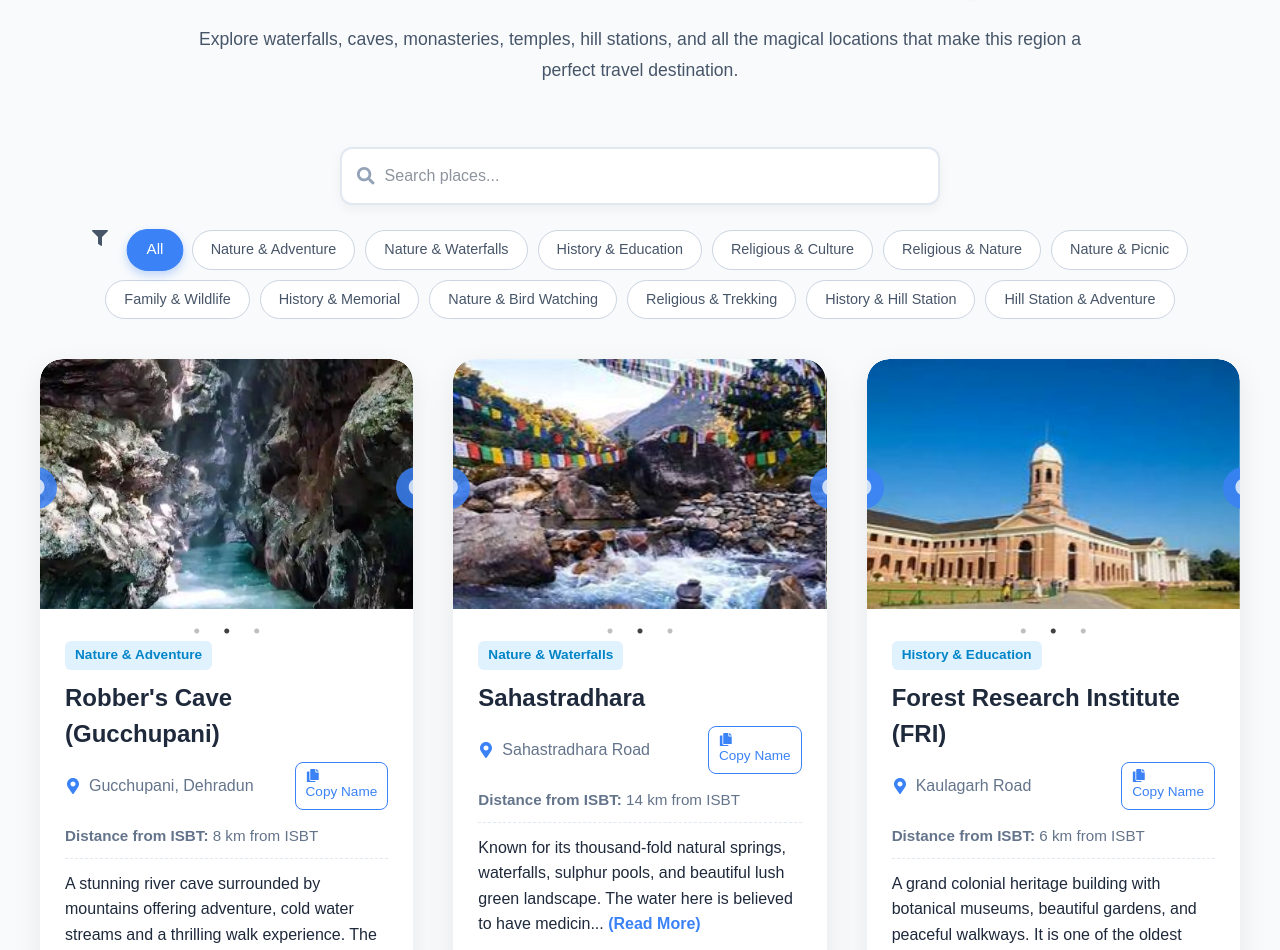
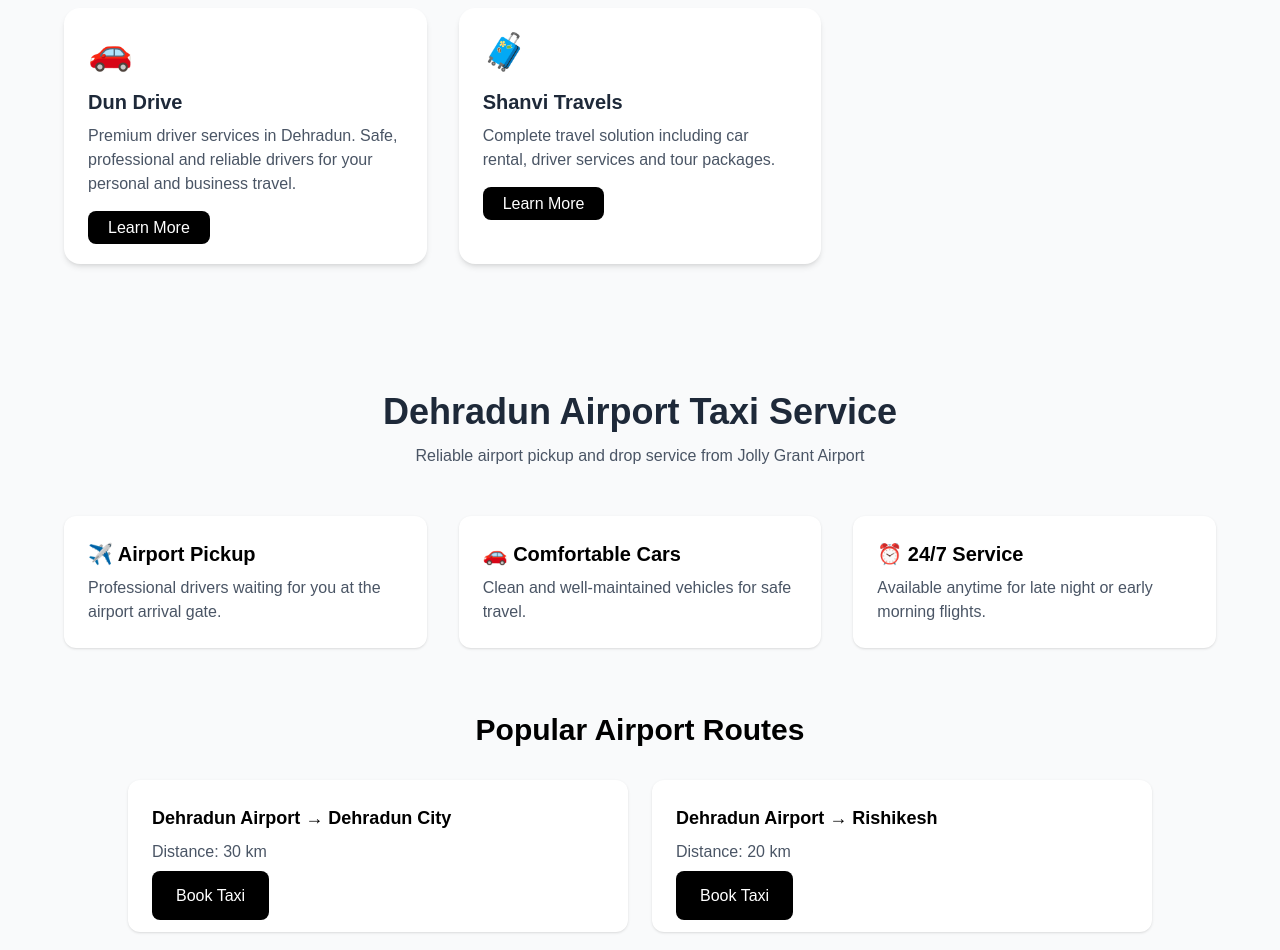
Before and after one commit to Mohitrana11/doonDrives, a React (Vite) app: page / in a window 1280 px wide. Shown: the part 1702-2652 px from the top of the page. Built offline with nearby package versions, Linux system fonts and the light colour scheme; a web font is replaced by a local one.

Commit message:
Special Destination added

```diff
--- a/index.html
+++ b/index.html
@@ -1,8 +1,7 @@
-<!DOCTYPE html>
+<!doctype html>
 <html lang="en">
   <head>
     <meta charset="UTF-8" />
-    <!-- Basic SEO -->
     <title>Dun Drive | Dehradun Texi service</title>
     <meta
       name="description"
@@ -29,7 +28,7 @@
     <meta property="og:type" content="website" />
     <meta property="og:url" content="https://dundrive.in/" />
     <meta property="og:site_name" content="Dun Drive" />
-    <meta property="og:image" content="https://dundrive.in/assets/logo.png" />
+    <meta property="og:image" content="./src/assets/logo.webp" />
     <meta
       property="og:image:alt"
       content="Dun Drive – Reliable Taxi Service in Dehradun"
@@ -46,7 +45,7 @@
       name="twitter:description"
       content="Book your cab with Dun Drive – trusted taxi service for Dehradun, Mussoorie, Rishikesh, and nearby destinations."
     />
-    <meta name="twitter:image" content="https://dundrive.in/assets/logo.png" />
+    <meta name="twitter:image" content="./src/assets/logo.webp" />
     <meta name="twitter:creator" content="@dundrive" />
 
     <!-- Canonical URL -->
--- /dev/null
+++ b/src/components/ AirportTaxi.jsx
@@ -0,0 +1,81 @@
+import React from "react";
+import { Link } from "react-router-dom";
+
+const routes = [
+  { from: "Dehradun Airport", to: "Dehradun City", distance: "30 km" },
+  { from: "Dehradun Airport", to: "Rishikesh", distance: "20 km" },
+  { from: "Dehradun Airport", to: "Haridwar", distance: "40 km" },
+  { from: "Dehradun Airport", to: "Mussoorie", distance: "60 km" },
+];
+
+const AirportTaxi = () => {
+  return (
+    <div className="min-h-screen bg-gray-50 py-16 px-6">
+      {/* Heading */}
+      <div className="text-center mb-12">
+        <h1 className="text-4xl font-bold text-gray-800">
+          Dehradun Airport Taxi Service
+        </h1>
+        <p className="text-gray-600 mt-3">
+          Reliable airport pickup and drop service from Jolly Grant Airport
+        </p>
+      </div>
+
+      {/* Service Features */}
+      <div className="grid md:grid-cols-3 gap-8 max-w-6xl mx-auto mb-16">
+        <div className="bg-white p-6 rounded-xl shadow">
+          <h3 className="text-xl font-semibold mb-2">✈️ Airport Pickup</h3>
+          <p className="text-gray-600">
+            Professional drivers waiting for you at the airport arrival gate.
+          </p>
+        </div>
+
+        <div className="bg-white p-6 rounded-xl shadow">
+          <h3 className="text-xl font-semibold mb-2">🚗 Comfortable Cars</h3>
+          <p className="text-gray-600">
+            Clean and well-maintained vehicles for safe travel.
+          </p>
+        </div>
+
+        <div className="bg-white p-6 rounded-xl shadow">
+          <h3 className="text-xl font-semibold mb-2">⏰ 24/7 Service</h3>
+          <p className="text-gray-600">
+            Available anytime for late night or early morning flights.
+          </p>
+        </div>
+      </div>
+
+      {/* Popular Routes */}
+      <div className="max-w-5xl mx-auto">
+        <h2 className="text-3xl font-semibold mb-8 text-center">
+          Popular Airport Routes
+        </h2>
+
+        <div className="grid md:grid-cols-2 gap-6">
+          {routes.map((route, index) => (
+            <div
+              key={index}
+              className="bg-white p-6 rounded-xl shadow hover:shadow-lg transition"
+            >
+              <h3 className="text-lg font-semibold">
+                {route.from} → {route.to}
+              </h3>
+              <p className="text-gray-600 mt-2 mb-5">
+                Distance: {route.distance}
+              </p>
+
+              <Link
+                to={"/contact"}
+                className="mt-4 bg-black text-white px-6 py-4 rounded-lg hover:bg-gray-800"
+              >
+                Book Taxi
+              </Link>
+            </div>
+          ))}
+        </div>
+      </div>
+    </div>
+  );
+};
+
+export default AirportTaxi;
--- /dev/null
+++ b/src/components/SpecialDestinations.jsx
@@ -0,0 +1,88 @@
+import React from "react";
+
+const destinations = [
+  {
+    city: "Dehradun",
+    places: [
+      "Robber's Cave",
+      "Sahastradhara",
+      "Forest Research Institute",
+      "Tapkeshwar Temple",
+      "Mindrolling Monastery",
+    ],
+  },
+  {
+    city: "Rishikesh",
+    places: [
+      "Laxman Jhula",
+      "Ram Jhula",
+      "Triveni Ghat",
+      "Neelkanth Mahadev Temple",
+      "River Rafting",
+    ],
+  },
+  {
+    city: "Haridwar",
+    places: [
+      "Har Ki Pauri",
+      "Mansa Devi Temple",
+      "Chandi Devi Temple",
+      "Ganga Aarti",
+      "Bharat Mata Mandir",
+    ],
+  },
+  {
+    city: "Delhi",
+    places: [
+      "India Gate",
+      "Red Fort",
+      "Qutub Minar",
+      "Lotus Temple",
+      "Akshardham Temple",
+    ],
+  },
+];
+
+const SpecialDestinations = () => {
+  return (
+    <div className="min-h-screen bg-gray-50 py-16 px-6">
+      {/* Page Heading */}
+      <div className="text-center mb-14">
+        <h1 className="text-4xl font-bold text-gray-800">
+          Special Destinations
+        </h1>
+        <p className="text-gray-600 mt-3">
+          Popular locations you can visit with our driving services
+        </p>
+      </div>
+
+      {/* Destination Cards */}
+      <div className="grid md:grid-cols-2 lg:grid-cols-4 gap-8 max-w-7xl mx-auto">
+        {destinations.map((item, index) => (
+          <div
+            key={index}
+            className="bg-white rounded-xl shadow-md p-6 hover:shadow-xl transition"
+          >
+            <h2 className="text-2xl font-semibold mb-4 text-gray-800">
+              {item.city}
+            </h2>
+
+            <ul className="space-y-2 text-gray-600">
+              {item.places.map((place, i) => (
+                <li key={i} className="flex items-center gap-2">
+                  📍 {place}
+                </li>
+              ))}
+            </ul>
+
+            <button className="mt-5 bg-black text-white px-4 py-2 rounded-lg hover:bg-gray-800">
+              Book Trip
+            </button>
+          </div>
+        ))}
+      </div>
+    </div>
+  );
+};
+
+export default SpecialDestinations;
--- a/src/pages/Home.jsx
+++ b/src/pages/Home.jsx
@@ -5,15 +5,18 @@ import LoadingPage from "../components/LoadingPage";
 import Seo from "../components/Seo";
 import DiscountBanner from "../components/DiscountBanner";
 import DoonTour from "./DoonTour";
+import OtherServices from "./OtherServices";
+import SpecialDestinations from "../components/SpecialDestinations";
+import AirportTaxi from "../components/ AirportTaxi";
 const HeroSection = lazy(() => import("../components/HeroSection"));
 const ClientReviews = lazy(() => import("../components/ClientReviews"));
 const Services = lazy(() => import("../components/Services"));
-const PopularDestinations = lazy(() =>
-  import("../components/PopularDestinations")
+const PopularDestinations = lazy(
+  () => import("../components/PopularDestinations"),
 );
 const Contact = lazy(() => import("./Contact"));
 const PopularRoutes = lazy(() => import("../components/PopularRoutes"));
-const Blog = lazy(() => import("./Blog"));
+// const Blog = lazy(() => import("./Blog"));
 
 function Home() {
   return (
@@ -30,13 +33,14 @@ function Home() {
           <HeroSection />
           <ScrollWrapper>
             <PopularDestinations />
+            <OtherServices />
+            <AirportTaxi />
             <DoonTour />
-            <Services />
-            <Blog />
+            {/* <Services /> */}
             <DriverServicePage />
             <Contact />
             <ClientReviews />
-            <PopularRoutes />
+            <SpecialDestinations />
           </ScrollWrapper>
         </Suspense>
       </div>
--- /dev/null
+++ b/src/pages/OtherServices.jsx
@@ -0,0 +1,62 @@
+import React from "react";
+
+const services = [
+  {
+    id: 1,
+    name: "Dun Drive",
+    description:
+      "Premium driver services in Dehradun. Safe, professional and reliable drivers for your personal and business travel.",
+    icon: "🚗",
+    links: "https://www.dundrive.in/blog",
+  },
+  {
+    id: 2,
+    name: "Shanvi Travels",
+    description:
+      "Complete travel solution including car rental, driver services and tour packages.",
+    icon: "🧳",
+    links: "https://jsdl.in/DT-99TNY6NS1XI",
+  },
+];
+
+const OtherServices = () => {
+  return (
+    <div className="w-full bg-gray-50 py-16 px-6 ">
+      {/* Heading */}
+      <div className="text-center mb-14">
+        <h1 className="text-4xl font-bold text-gray-800">Our Services</h1>
+        <p className="text-gray-600 mt-3">
+          Professional driving and travel services for safe and comfortable
+          journeys
+        </p>
+      </div>
+
+      {/* Services Grid */}
+      <div className="grid md:grid-cols-2 lg:grid-cols-3 gap-8 max-w-6xl mx-auto">
+        {services.map((service) => (
+          <div
+            key={service.id}
+            className="bg-white rounded-2xl shadow-md p-6 hover:shadow-xl transition"
+          >
+            <div className="text-4xl mb-4">{service.icon}</div>
+
+            <h2 className="text-xl font-semibold text-gray-800">
+              {service.name}
+            </h2>
+
+            <p className="text-gray-600 mt-2 mb-5">{service.description}</p>
+
+            <a
+              href={service.links}
+              className=" bg-black text-white px-5 py-2  rounded-lg hover:bg-gray-800"
+            >
+              Learn More
+            </a>
+          </div>
+        ))}
+      </div>
+    </div>
+  );
+};
+
+export default OtherServices;
```
